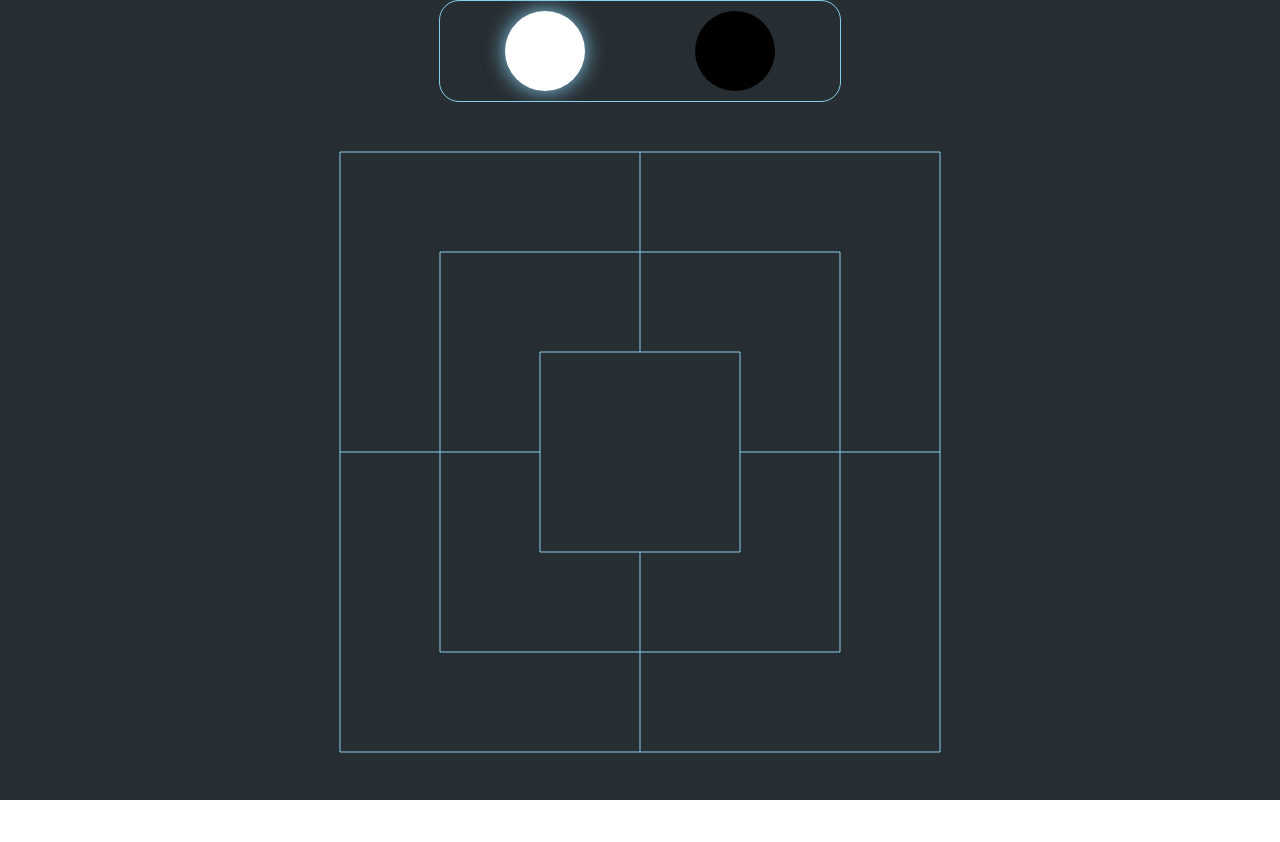
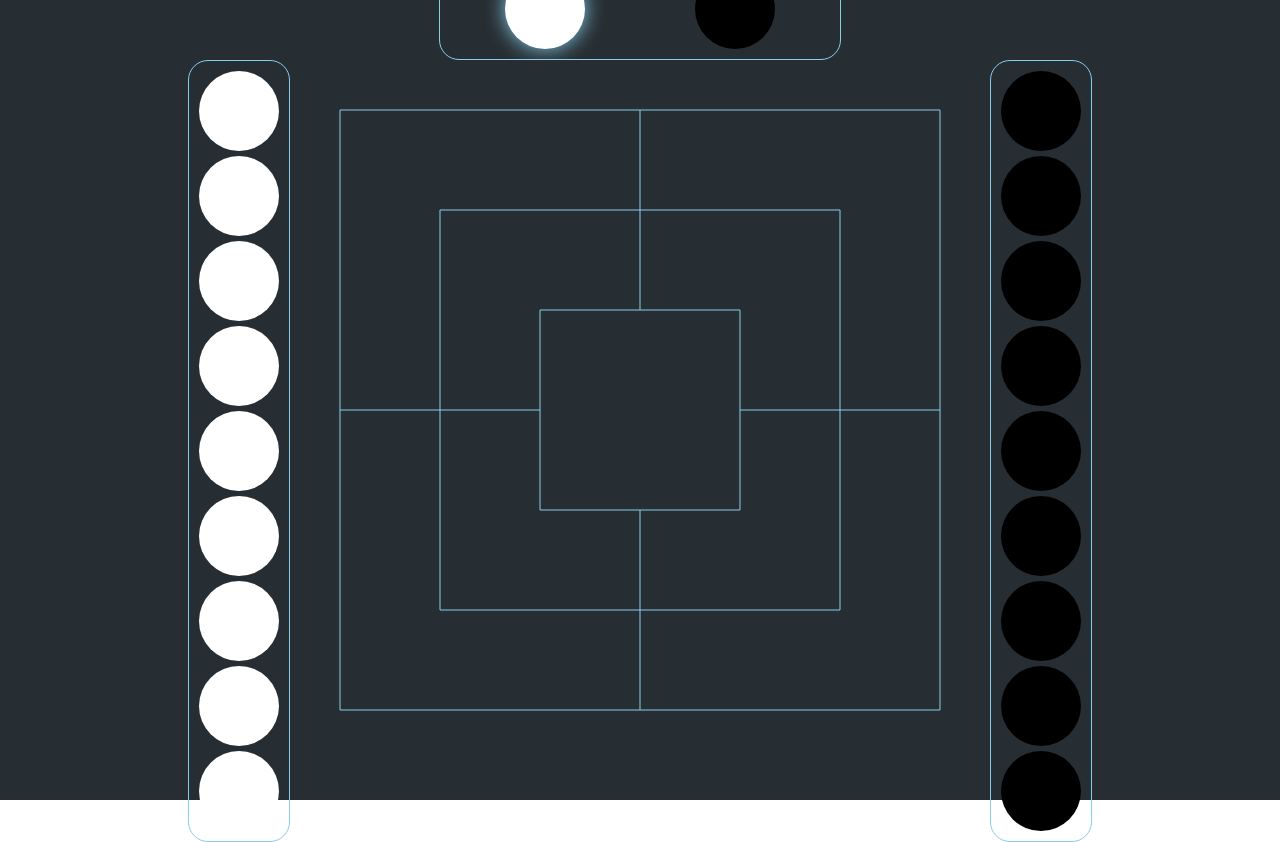
Before and after one commit to lukasvaz/nine_morris, a React (Vite) app in the folder 9-morris-game/: page / in a window 1280 px wide. Built offline with nearby package versions, Linux system fonts and the light colour scheme.

Commit message:
feat: functional piece keeper for show pieces available

```diff
--- a/9-morris-game/src/App.jsx
+++ b/9-morris-game/src/App.jsx
@@ -2,12 +2,15 @@ import { useState,createContext } from 'react'
 import {styled,ThemeProvider} from 'styled-components'
 import theme from './config/styles'
 import './App.css'
-import  {Board, TurnPannel}  from './components'
+import  {Board, TurnPannel,PieceKeeper}  from './components'
 import { Positioning } from './logic/states'
 import DEFAULT_CONFIGURATION from './config/default_configuration.json'
 
+
 export const GameContext=createContext(null)
 const App = (() => {
+  const colorPlayer1=DEFAULT_CONFIGURATION.PLAYER1.COLOR
+  const colorPlayer2=DEFAULT_CONFIGURATION.PLAYER2.COLOR
   const [gameState,setGameState]=useState({"winner": 0,
   "P1": { "state": new Positioning(), "onGamePieces": [],"playedPieces":0 },
   "P2": { "state": new Positioning(), "onGamePieces": [],"playedPieces":0 },
@@ -21,7 +24,11 @@ const App = (() => {
     <StyledApp className="App" >
     <GameContext.Provider value ={{gameState,setGameState}} >
     <TurnPannel/>
-    <Board   ></Board>
+    <CustomContainer>
+    <PieceKeeper pieces={9-gameState.P1.playedPieces} color={colorPlayer1}></PieceKeeper>
+    <Board/>
+    <PieceKeeper pieces={9-gameState.P2.playedPieces} color={colorPlayer2}/>
+    </CustomContainer>
     </GameContext.Provider>
     </StyledApp>
     </ThemeProvider>
@@ -35,5 +42,9 @@ align-items: center;
 justify-content: center;
 height: 100%;
 `;
+const CustomContainer=styled.div`
+display: flex;
+flex-direction: row;
+`
 
 export  default App
--- /dev/null
+++ b/9-morris-game/src/components/Layout/PiecesKeeper.jsx
@@ -0,0 +1,37 @@
+import React, { useContext } from 'react';
+import styled from 'styled-components'
+import { GameContext } from '../../App';
+import Piece from '../Board/Piece';
+
+const PieceKeeper = ({pieces,color}) => {
+    // const {gameState,_}=useContext(GameContext)
+    return <CustomContainer>
+        <CustomSVG>
+            {
+             Array.from({ length: pieces }).map((_, i) => (
+                <Piece key={i} cx={50} cy={730-85*i} color={color} />
+            ))
+            }
+for
+        </CustomSVG>
+    </CustomContainer>
+}
+
+const CustomContainer = styled.div`
+display: flex;
+flex-direction: column;
+align-items: center;
+height: 100px;
+justify-content: center;
+border: 1px solid ${props => props.theme.COLORS.PRIMARY};
+border-radius: 20px;
+height:780px;
+width: 100px;
+`
+const CustomSVG = styled.svg`
+width: 100px;
+height: 780px;
+`
+
+
+export default PieceKeeper;
--- a/9-morris-game/src/components/Layout/TurnPannel.jsx
+++ b/9-morris-game/src/components/Layout/TurnPannel.jsx
@@ -7,7 +7,6 @@ import DEFAULT_CONFIGURATION from '../../config/default_configuration.json'
 const TurnPannel = () => {
   const { ID: player1, COLOR: colorPlayer1 } = DEFAULT_CONFIGURATION.PLAYER1
   const { ID: player2, COLOR: colorPlayer2 } = DEFAULT_CONFIGURATION.PLAYER2
-  console.log(DEFAULT_CONFIGURATION.PLAYER1)
 
   const { gameState, _ } = useContext(GameContext)
   const theme = useContext(ThemeContext)
--- a/9-morris-game/src/components/Layout/index.js
+++ b/9-morris-game/src/components/Layout/index.js
@@ -1,2 +1,3 @@
 import TurnPannel from "./TurnPannel";
-export { TurnPannel}
+import PieceKeeper from "./PiecesKeeper";
+export { TurnPannel,PieceKeeper}
--- a/9-morris-game/src/components/index.js
+++ b/9-morris-game/src/components/index.js
@@ -1,3 +1,3 @@
 import Board from "./Board";
-import {TurnPannel} from "./Layout";
-export {Board,TurnPannel}
+import {TurnPannel,PieceKeeper} from "./Layout";
+export {Board,TurnPannel,PieceKeeper}
--- a/9-morris-game/src/config/styles.js
+++ b/9-morris-game/src/config/styles.js
@@ -2,12 +2,13 @@ const theme={}
 
 theme.COLORS= {
         PRIMARY: 'skyblue',
+        SUCCESS: 'green',
         ERROR: 'red',
 }
 
 theme.FILTERS={
         SELECTED: `drop-shadow(0px 0px 10px ${theme.COLORS.PRIMARY})`,
-        AVAILABLE: `drop-shadow(0px 0px 10px ${theme.COLORS.PRIMARY})`,
+        AVAILABLE: `drop-shadow(0px 0px 10px ${theme.COLORS.SUCCESS})`,
         DEFAULT: `none`,
 
 }
```
